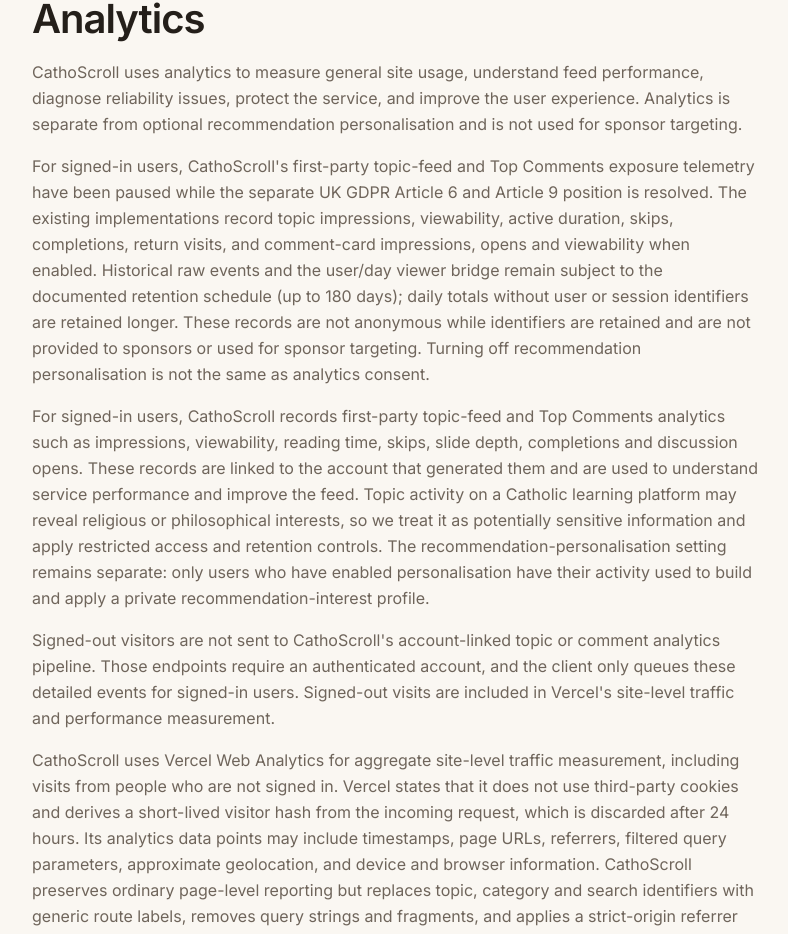
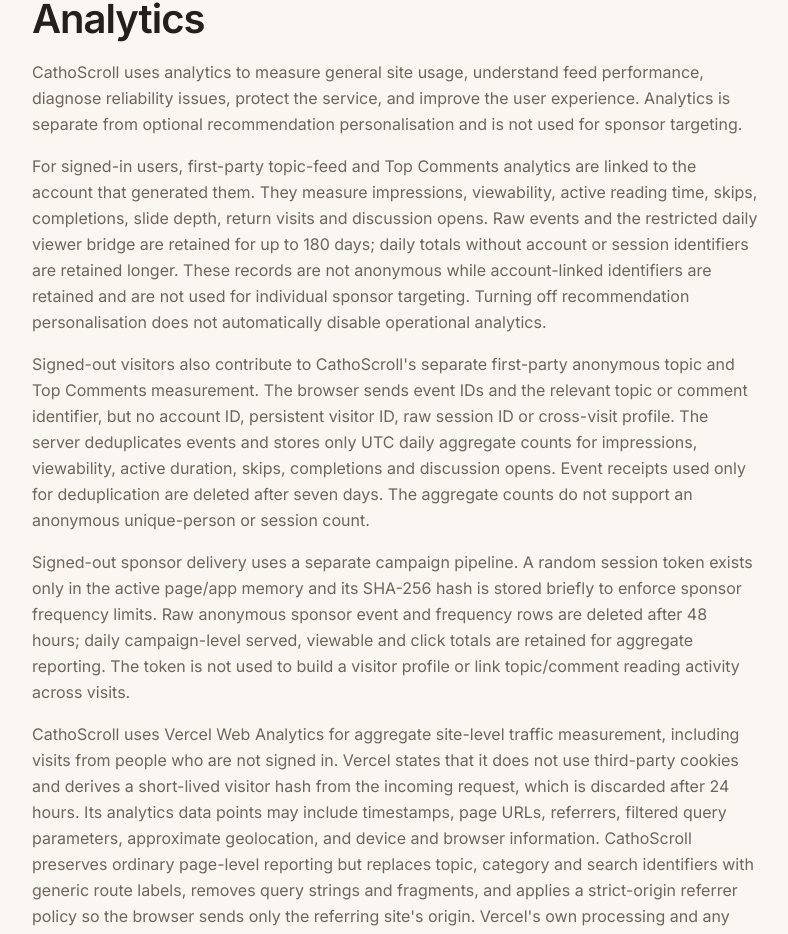
Before and after one commit to joshuaargent/TS_CathoScroll, a Next.js app: page /privacy in a window 1280 px wide. Shown: the part 4243-5177 px from the top of the page, without its empty margins (0-788 px from the left). Built offline with nearby package versions, Linux system fonts and the light colour scheme; no server answers.

Commit message:
Update privacy notice for anonymous feed and sponsor analytics

```diff
--- a/src/app/privacy/page.tsx
+++ b/src/app/privacy/page.tsx
@@ -234,34 +234,33 @@ export default function PrivacyPage() {
           </p>
 
           <p className="text-text-secondary mt-4 leading-relaxed">
-            For signed-in users, CathoScroll's first-party topic-feed and Top Comments exposure telemetry have been paused
-            while the separate UK GDPR Article 6 and Article 9 position is resolved. The existing
-            implementations record topic impressions, viewability, active duration, skips,
-            completions, return visits, and comment-card impressions, opens and viewability when enabled. Historical raw events and the user/day
-            viewer bridge remain subject to the documented retention schedule (up to 180 days);
-            daily totals without user or session identifiers are retained longer. These records
-            are not anonymous while identifiers are retained and are not provided to sponsors or
-            used for sponsor targeting. Turning off recommendation personalisation is not the
-            same as analytics consent.
+            For signed-in users, first-party topic-feed and Top Comments analytics are linked to
+            the account that generated them. They measure impressions, viewability, active reading
+            time, skips, completions, slide depth, return visits and discussion opens. Raw events
+            and the restricted daily viewer bridge are retained for up to 180 days; daily totals
+            without account or session identifiers are retained longer. These records are not
+            anonymous while account-linked identifiers are retained and are not used for
+            individual sponsor targeting. Turning off recommendation personalisation does not
+            automatically disable operational analytics.
           </p>
 
           <p className="text-text-secondary mt-4 leading-relaxed">
-            For signed-in users, CathoScroll records first-party topic-feed and Top Comments
-            analytics such as impressions, viewability, reading time, skips, slide depth,
-            completions and discussion opens. These records are linked to the account that generated
-            them and are used to understand service performance and improve the feed. Topic activity
-            on a Catholic learning platform may reveal religious or philosophical interests, so we
-            treat it as potentially sensitive information and apply restricted access and retention
-            controls. The recommendation-personalisation setting remains separate: only users who
-            have enabled personalisation have their activity used to build and apply a private
-            recommendation-interest profile.
+            Signed-out visitors also contribute to CathoScroll's separate first-party anonymous
+            topic and Top Comments measurement. The browser sends event IDs and the relevant topic
+            or comment identifier, but no account ID, persistent visitor ID, raw session ID or
+            cross-visit profile. The server deduplicates events and stores only UTC daily aggregate
+            counts for impressions, viewability, active duration, skips, completions and discussion
+            opens. Event receipts used only for deduplication are deleted after seven days. The
+            aggregate counts do not support an anonymous unique-person or session count.
           </p>
 
           <p className="text-text-secondary mt-4 leading-relaxed">
-            Signed-out visitors are not sent to CathoScroll's account-linked topic or comment
-            analytics pipeline. Those endpoints require an authenticated account, and the client
-            only queues these detailed events for signed-in users. Signed-out visits are included
-            in Vercel's site-level traffic and performance measurement.
+            Signed-out sponsor delivery uses a separate campaign pipeline. A random session
+            token exists only in the active page/app memory and its SHA-256 hash is stored briefly
+            to enforce sponsor frequency limits. Raw anonymous sponsor event and frequency rows
+            are deleted after 48 hours; daily campaign-level served, viewable and click totals are
+            retained for aggregate reporting. The token is not used to build a visitor profile or
+            link topic/comment reading activity across visits.
           </p>
 
           <p className="text-text-secondary mt-4 leading-relaxed">
```
